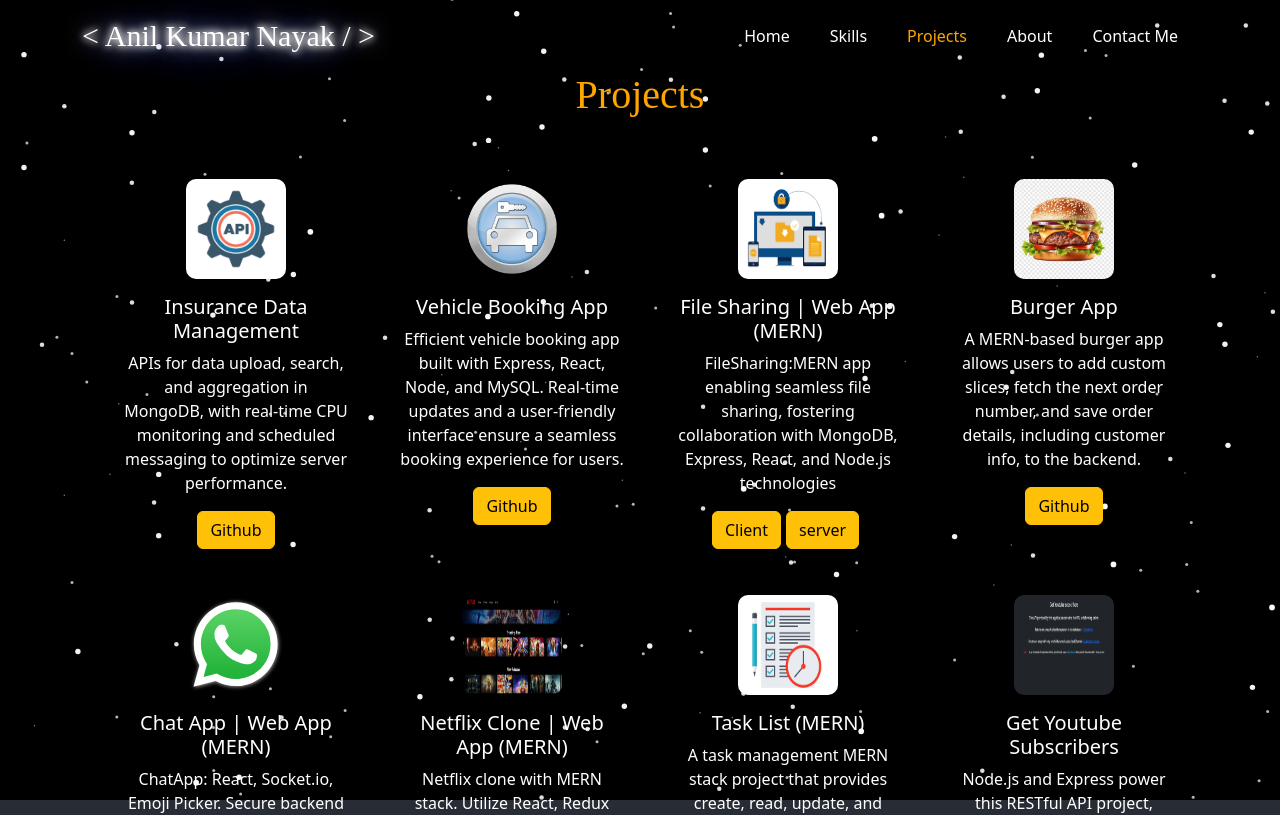
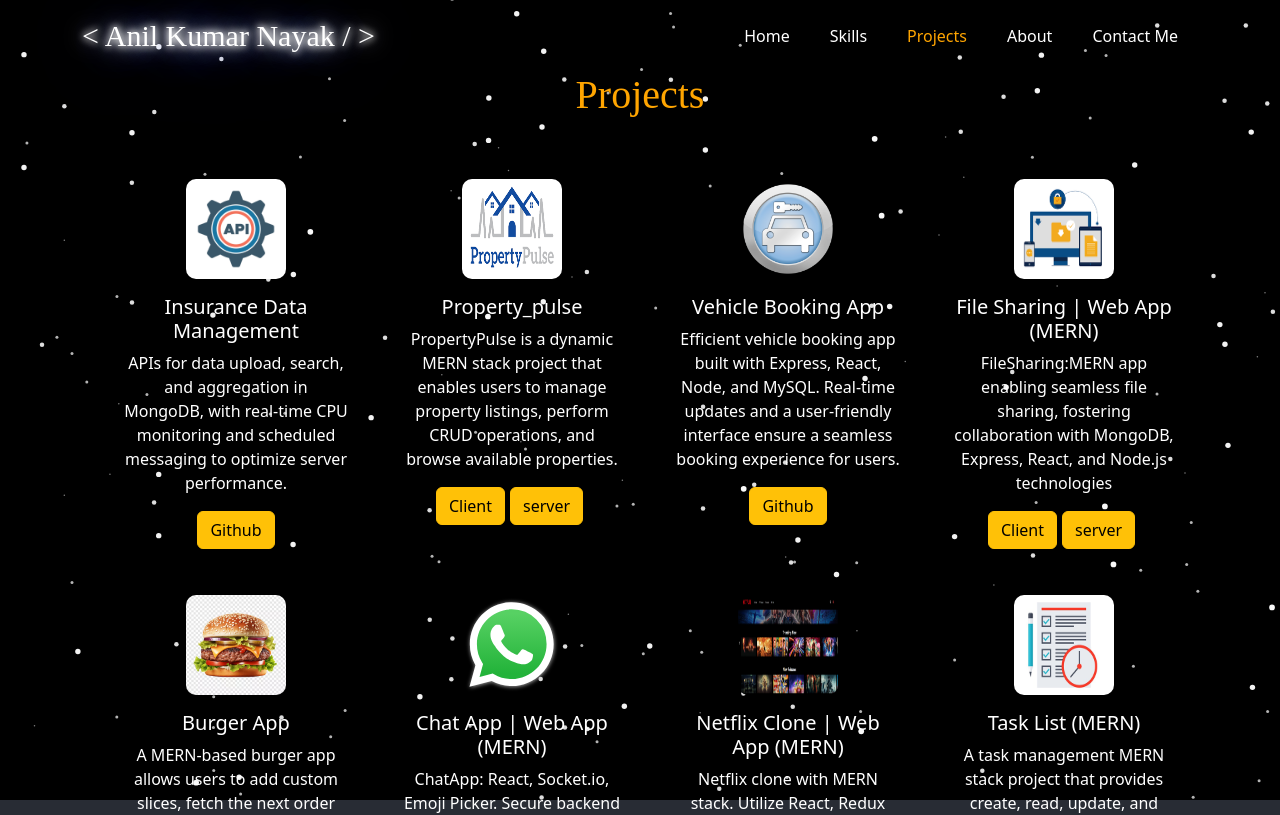
Before and after one commit to anil639/portfolio, a React (Create React App) app: page /portfolio/project in a window 1280 px wide. Shown: the top 815 px of the page. Built offline with nearby package versions, Linux system fonts and the light colour scheme.

Commit message:
Added new Project.

```diff
--- a/src/components/Projects/ProjectData.js
+++ b/src/components/Projects/ProjectData.js
@@ -10,6 +10,7 @@
 import Vehicle_Booking from "./Images/vehicle_Booking.png";
 import Insurance_Api from "./Images/Insurance_Api.jpg";
 import Burger from "./Images/burger.avif";
+import Property_pulse from "./Images/Property_pulse.png";
 const ProjectData = [
   {
     image: Insurance_Api,
@@ -18,6 +19,15 @@
       "APIs for data upload, search, and aggregation in MongoDB, with real-time CPU monitoring and scheduled messaging to optimize server performance.",
     site_link: "",
     github_link: "https://github.com/anil639/insurance_API",
+  },
+  {
+    image: Property_pulse,
+    title: "Property_pulse",
+    description:
+      "PropertyPulse is a dynamic MERN stack project that enables users to manage property listings, perform CRUD operations, and browse available properties.",
+    site_link: "",
+    client_link: "https://github.com/anil639/propertyPulse_client",
+    server_link: "https://github.com/anil639/propertyPulse_server",
   },
   {
     image: Vehicle_Booking,
```
Also changed, not shown: src/components/Projects/Images/Property_pulse.png (added).
